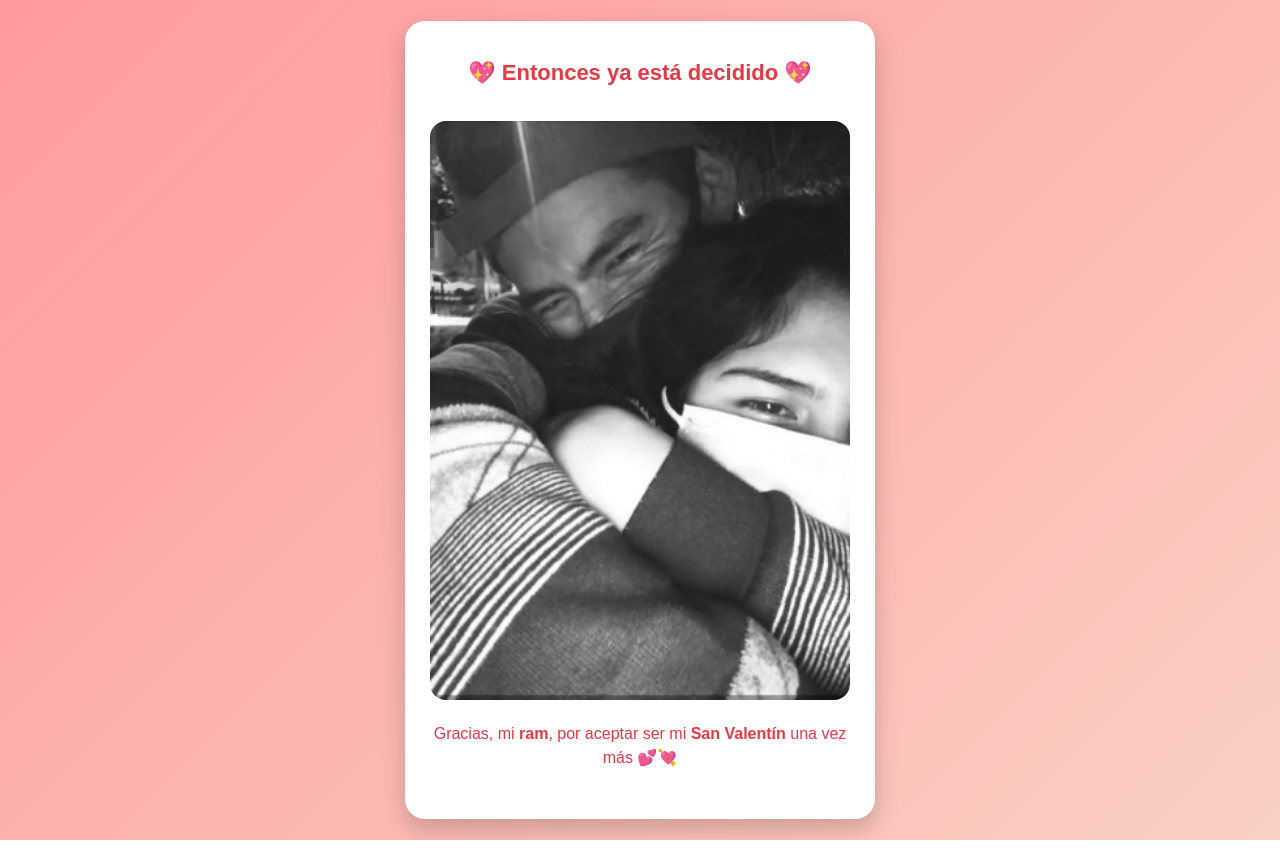
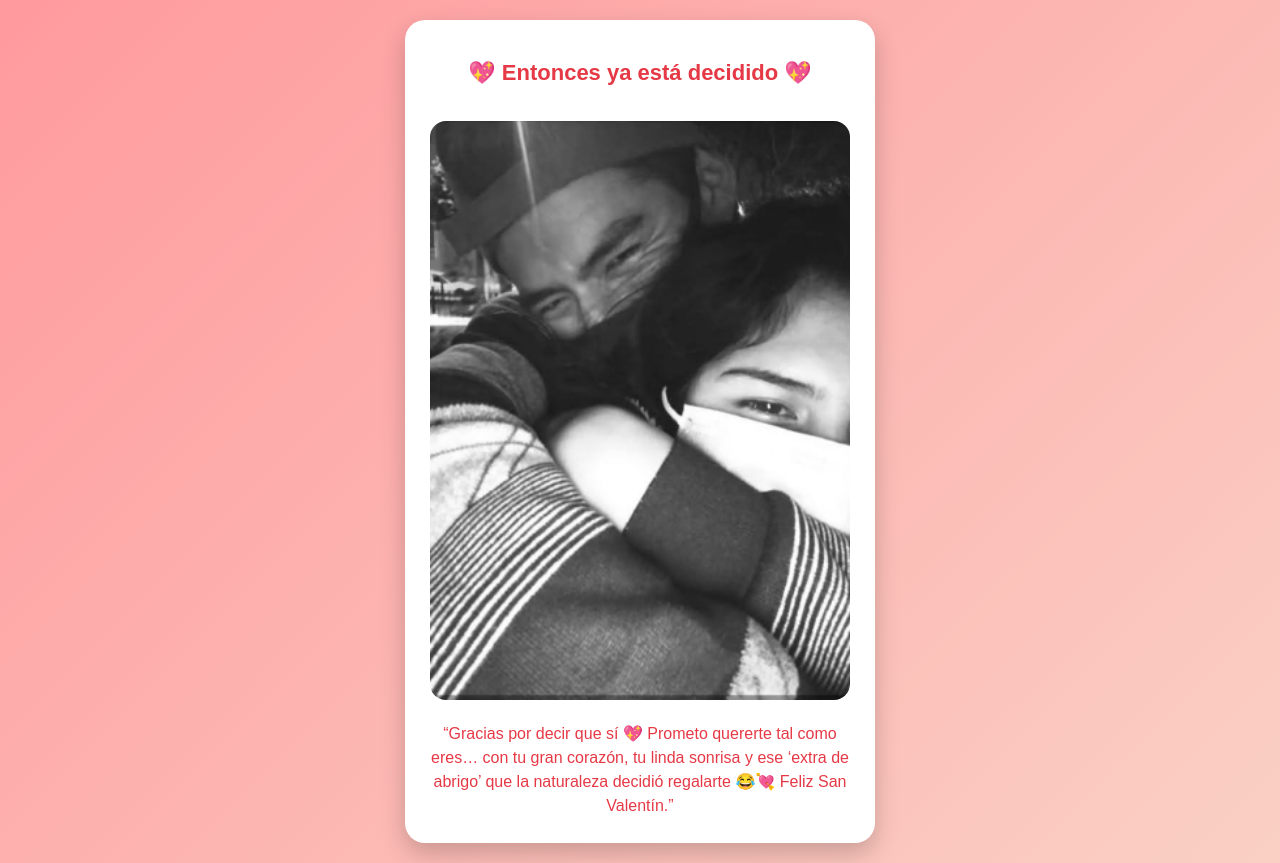
Before and after one commit to detallesperico/juego_de_roles, a plain HTML site: page index.html in a window 1280 px wide. Both pictures are taken after a click on the button "Sí 💖". Before the commit the page ends 840 px from the top, so only its background shows below. Drawn offline with Linux system fonts and the light colour scheme.

Commit message:
index.html

```diff
--- a/index.html
+++ b/index.html
@@ -101,7 +101,11 @@
     <img src="foto_san_periquin.png" alt="Nuestra foto">
 
     <div class="frase">
-        Gracias, mi <strong>ram</strong>, por aceptar ser mi <strong>San Valentín</strong> una vez más 💕💘<br><br>
+        “Gracias por decir que sí 💖
+         Prometo quererte tal como eres…
+         con tu gran corazón, tu linda sonrisa
+         y ese ‘extra de abrigo’ que la naturaleza decidió regalarte 😂💘
+         Feliz San Valentín.”
     </div>
 </div>
 
```
